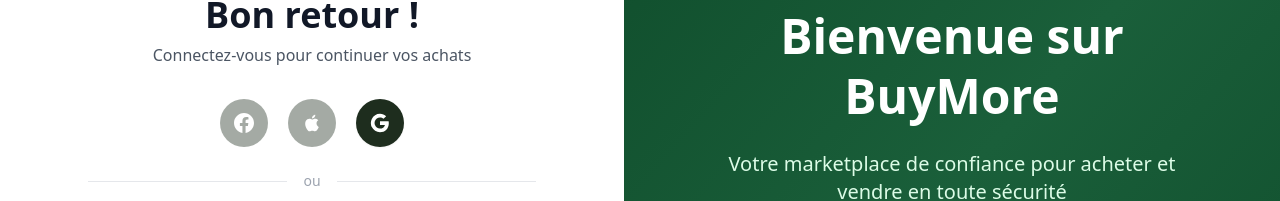
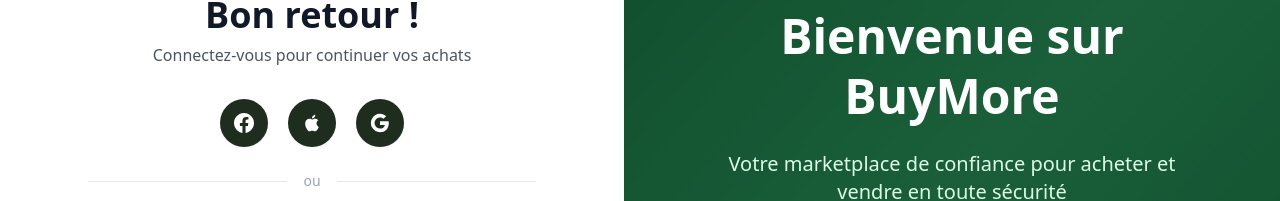
Before and after one commit to AikioCorp/buy_web, a React (Vite) app: page /login in a window 1280 px wide. Shown: the part 246-447 px from the top of the page. Built offline with nearby package versions, Linux system fonts and the light colour scheme; no server answers.

Commit message:
feat: enable Facebook + Apple OAuth on web via Supabase backend routes

```diff
--- a/src/components/auth/SocialAuthButtons.tsx
+++ b/src/components/auth/SocialAuthButtons.tsx
@@ -9,9 +9,9 @@
 export const SocialAuthButtons: React.FC<SocialAuthButtonsProps> = ({ mode = 'login' }) => {
   const [loading, setLoading] = useState<'google' | 'facebook' | 'apple' | null>(null);
 
-  const handleGoogleAuth = () => {
-    setLoading('google');
-    window.location.href = `${API_BASE_URL}/api/auth/oauth/google`;
+  const handleAuth = (provider: 'google' | 'facebook' | 'apple') => {
+    setLoading(provider);
+    window.location.href = `${API_BASE_URL}/api/auth/oauth/${provider}`;
   };
 
   return (
@@ -19,35 +19,45 @@
       {/* Icon buttons */}
       <div className="flex items-center justify-center gap-5">
 
-        {/* Facebook — coming soon */}
+        {/* Facebook */}
         <button
           type="button"
-          disabled
-          title="Facebook (bientôt disponible)"
-          className="w-12 h-12 flex items-center justify-center rounded-full bg-[#1e2d1e] opacity-40 cursor-not-allowed transition-all"
+          onClick={() => handleAuth('facebook')}
+          disabled={loading !== null}
+          title="Continuer avec Facebook"
+          className="w-12 h-12 flex items-center justify-center rounded-full bg-[#1e2d1e] hover:bg-[#2a3d2a] active:scale-95 transition-all shadow-sm disabled:opacity-60 disabled:cursor-not-allowed"
         >
-          <svg className="w-5 h-5 text-white" fill="white" viewBox="0 0 24 24">
-            <path d="M24 12.073c0-6.627-5.373-12-12-12s-12 5.373-12 12c0 5.99 4.388 10.954 10.125 11.854v-8.385H7.078v-3.47h3.047V9.43c0-3.007 1.792-4.669 4.533-4.669 1.312 0 2.686.235 2.686.235v2.953H15.83c-1.491 0-1.956.925-1.956 1.874v2.25h3.328l-.532 3.47h-2.796v8.385C19.612 23.027 24 18.062 24 12.073z" />
-          </svg>
+          {loading === 'facebook' ? (
+            <div className="animate-spin rounded-full h-4 w-4 border-2 border-white border-t-transparent" />
+          ) : (
+            <svg className="w-5 h-5" fill="white" viewBox="0 0 24 24">
+              <path d="M24 12.073c0-6.627-5.373-12-12-12s-12 5.373-12 12c0 5.99 4.388 10.954 10.125 11.854v-8.385H7.078v-3.47h3.047V9.43c0-3.007 1.792-4.669 4.533-4.669 1.312 0 2.686.235 2.686.235v2.953H15.83c-1.491 0-1.956.925-1.956 1.874v2.25h3.328l-.532 3.47h-2.796v8.385C19.612 23.027 24 18.062 24 12.073z" />
+            </svg>
+          )}
         </button>
 
-        {/* Apple — coming soon */}
+        {/* Apple */}
         <button
           type="button"
-          disabled
-          title="Apple (bientôt disponible)"
-          className="w-12 h-12 flex items-center justify-center rounded-full bg-[#1e2d1e] opacity-40 cursor-not-allowed transition-all"
+          onClick={() => handleAuth('apple')}
+          disabled={loading !== null}
+          title="Continuer avec Apple"
+          className="w-12 h-12 flex items-center justify-center rounded-full bg-[#1e2d1e] hover:bg-[#2a3d2a] active:scale-95 transition-all shadow-sm disabled:opacity-60 disabled:cursor-not-allowed"
         >
-          <svg className="w-5 h-5 text-white" fill="white" viewBox="0 0 24 24">
-            <path d="M18.71 19.5c-.83 1.24-1.71 2.45-3.05 2.47-1.34.03-1.77-.79-3.29-.79-1.53 0-2 .77-3.27.82-1.31.05-2.3-1.32-3.14-2.53C4.25 17 2.94 12.45 4.7 9.39c.87-1.52 2.43-2.48 4.12-2.51 1.28-.02 2.5.87 3.29.87.78 0 2.26-1.07 3.8-.91.65.03 2.47.26 3.64 1.98-.09.06-2.17 1.28-2.15 3.81.03 3.02 2.65 4.03 2.68 4.04-.03.07-.42 1.44-1.38 2.83M13 3.5c.73-.83 1.94-1.46 2.94-1.5.13 1.17-.34 2.35-1.04 3.19-.69.85-1.83 1.51-2.95 1.42-.15-1.15.41-2.35 1.05-3.11z" />
-          </svg>
+          {loading === 'apple' ? (
+            <div className="animate-spin rounded-full h-4 w-4 border-2 border-white border-t-transparent" />
+          ) : (
+            <svg className="w-5 h-5" fill="white" viewBox="0 0 24 24">
+              <path d="M18.71 19.5c-.83 1.24-1.71 2.45-3.05 2.47-1.34.03-1.77-.79-3.29-.79-1.53 0-2 .77-3.27.82-1.31.05-2.3-1.32-3.14-2.53C4.25 17 2.94 12.45 4.7 9.39c.87-1.52 2.43-2.48 4.12-2.51 1.28-.02 2.5.87 3.29.87.78 0 2.26-1.07 3.8-.91.65.03 2.47.26 3.64 1.98-.09.06-2.17 1.28-2.15 3.81.03 3.02 2.65 4.03 2.68 4.04-.03.07-.42 1.44-1.38 2.83M13 3.5c.73-.83 1.94-1.46 2.94-1.5.13 1.17-.34 2.35-1.04 3.19-.69.85-1.83 1.51-2.95 1.42-.15-1.15.41-2.35 1.05-3.11z" />
+            </svg>
+          )}
         </button>
 
-        {/* Google — active */}
+        {/* Google */}
         <button
           type="button"
-          onClick={handleGoogleAuth}
-          disabled={loading === 'google'}
+          onClick={() => handleAuth('google')}
+          disabled={loading !== null}
           title="Continuer avec Google"
           className="w-12 h-12 flex items-center justify-center rounded-full bg-[#1e2d1e] hover:bg-[#2a3d2a] active:scale-95 transition-all shadow-sm disabled:opacity-60 disabled:cursor-not-allowed"
         >
```
